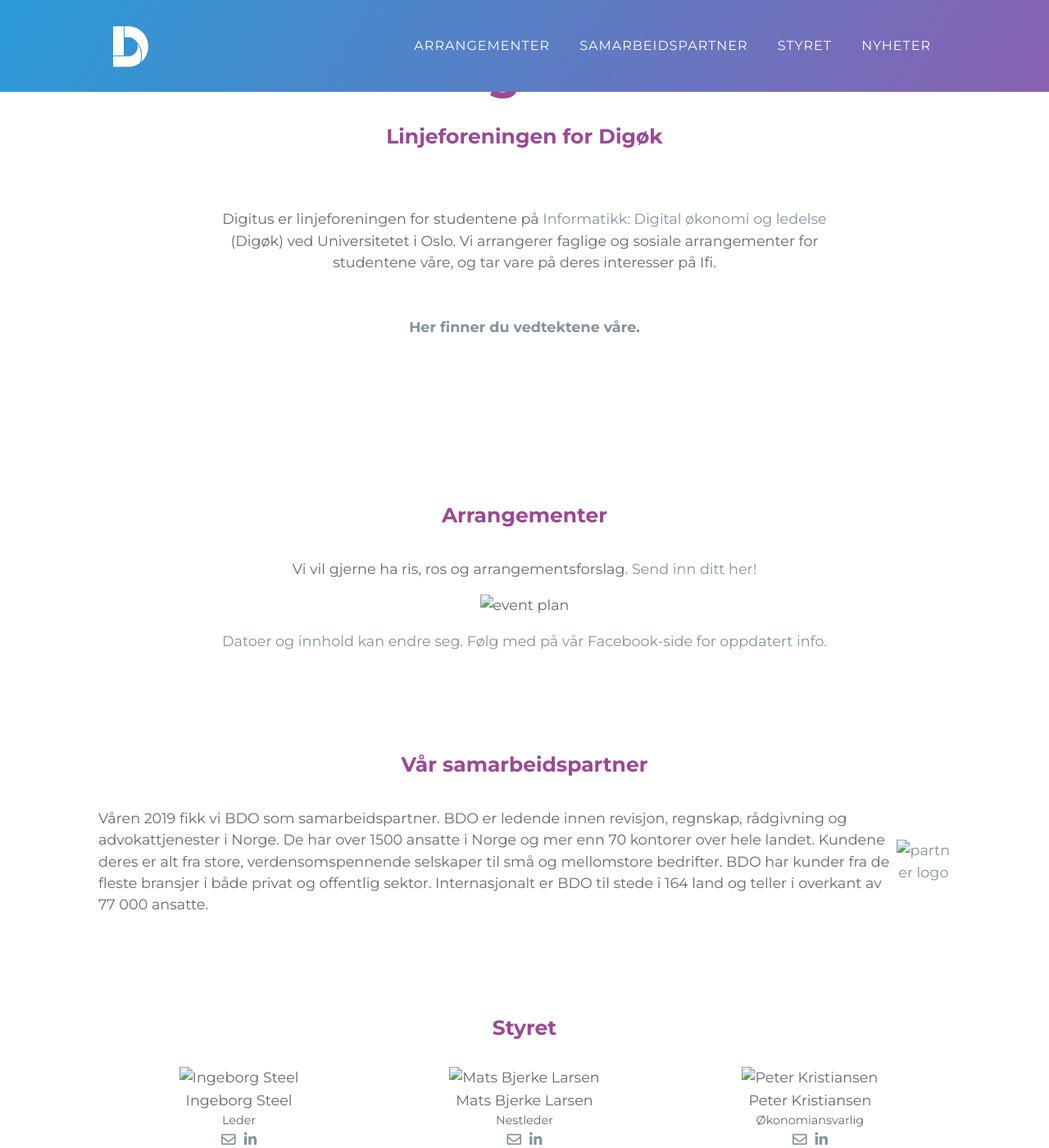
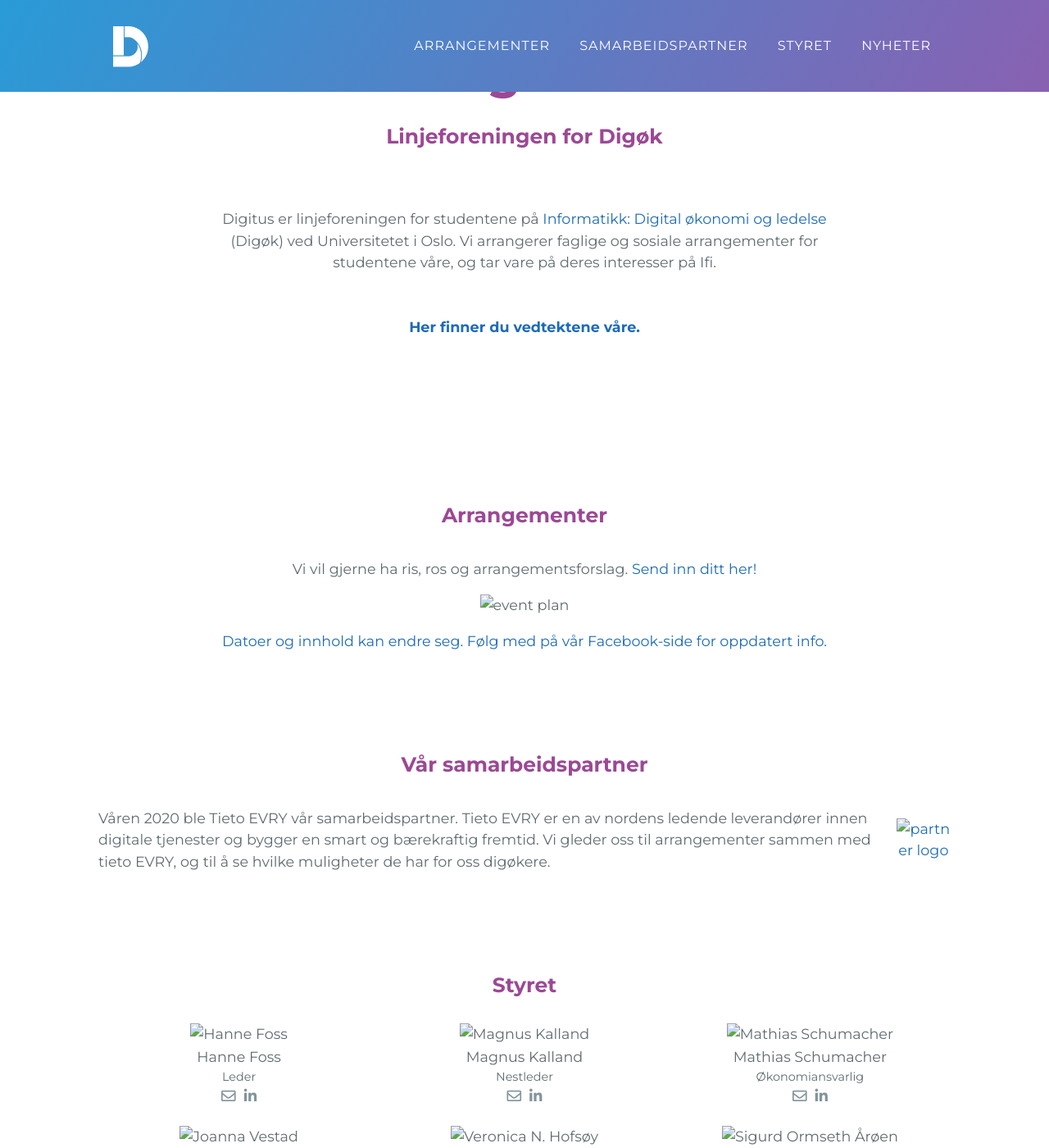
Before and after one commit to digitus-uio/digitus-uio.github.io, a Jekyll site: the page built from docs/SUPPORT.md, in a window 1280 px wide and 1400 px high, scrolled down 194 px. Shown: the whole window at 82% size. Built offline with Jekyll 4.4.1, drawn with Linux system fonts in a browser that asks for light colours; our own code applies the rules of GitHub Pages for plain Markdown files; some of the changed text lies outside the part shown.

Commit message:
removed old pictures

```diff
--- a/_config.yml
+++ b/_config.yml
@@ -12,14 +12,19 @@
 
 instagram_limit: 6
 
-partner_url: "https://www.bdo.no/nb-no/home-no"
-partner_logo: "assets/img/bdo.jpg"
-partner_text: "Våren 2019 fikk vi BDO som samarbeidspartner. BDO er ledende innen revisjon, regnskap, rådgivning og advokattjenester i Norge. De har over 1500 ansatte i Norge og mer enn 70 kontorer over hele landet. Kundene deres er alt fra store, verdensomspennende selskaper til små og mellomstore bedrifter. BDO har kunder fra de fleste bransjer i både privat og offentlig sektor. Internasjonalt er BDO til stede i 164 land og teller i overkant av 77 000 ansatte."
+partner_url: "https://www.tietoevry.com/"
+partner_logo: "assets/img/TietoEvry_logo.svg"
+partner_text: "Våren 2020 ble Tieto EVRY vår samarbeidspartner. Tieto EVRY er en av nordens ledende leverandører innen digitale tjenester og bygger en smart og bærekraftig fremtid. Vi gleder oss til arrangementer sammen med tieto EVRY, og til å se hvilke muligheter de har for oss digøkere."
 
-events_desc: "Vi vil gjerne ha ris, ros og arrangementsforslag. <a href='https://forms.gle/SUdA15MJCoLbkpNv8'>Send inn ditt her!</a>"
-events: "assets/pictures/tidslinjeh20.jpg"
+events_desc: "Vi vil gjerne ha ris, ros og arrangementsforslag. <a href='https://forms.gle/Mttzz249kaA8imkS9'>Send inn ditt her!</a>"
+events: "assets/pictures/tidslinjeV21.jpg"
 
 press: [
+  {
+    title: "Hvordan er det å studere digital økonomi og ledelse?",
+    subtitle: "UiO, 12. nau 2020",
+    link: "https://www.uio.no/studier/program/informatikk-ledelse/studiemiljo/digok-fremtidens-arbeidsoppgaver-ahlam.html",
+  },
   {
     title: "Her er nåløyet trangest",
     subtitle: "Dagens Næringsliv, 19. juli 2018",
@@ -33,7 +38,7 @@
   {
     title: "Fremtidens leder",
     subtitle: "UiO.no, 22. juni 2018",
-    link: "https://www.dn.no/utdannelse/samordna-opptak/studieretning/her-er-naloyet-trangest/2-1-381991",
+    link: "https://www.uio.no/studier/program/informatikk-ledelse/karriereintervjuer/dig%C3%B8k-julie-eld%C3%B8y.html",
   },
   {
     title: "“Alle” vil til it-studier",
@@ -54,32 +59,32 @@
 
 board_members: [
   {
-    name: "Ingeborg Steel",
-    img: "assets/pictures/Ingeborg.jpeg",
-    role: "Leder",
-    mail: "leder@digitusuio.no",
-    linkedin: "https://www.linkedin.com/in/ingeborgsteel/",
+      name: "Hanne Foss",
+      img: "assets/pictures/Hanne 2.jpeg",
+      role: "Leder",
+      mail: "leder@digitusuio.no",
+      linkedin: "https://www.linkedin.com/in/hanne-celine-foss/",
   },
   {
-    name: "Mats Bjerke Larsen",
-    img: "assets/pictures/Mats.jpeg",
-    role: "Nestleder",
-    mail: "nestleder@digitusuio.no",
-    linkedin: "https://www.linkedin.com/in/mats-bjerke-larsen-ab353b146/",
+      name: "Magnus Kalland",
+      img: "assets/pictures/Magnus.jpeg",
+      role: "Nestleder",
+      mail: "nestleder@digitusuio.no",
+      linkedin: "https://www.linkedin.com/in/magnus-helle-kalland-925a39131/",
   },
   {
-      name: "Peter Kristiansen",
-      img: "assets/pictures/Peter.jpeg",
+      name: "Mathias Schumacher",
+      img: "assets/pictures/Mathias_gammelt.jpg",
       role: "Økonomiansvarlig",
       mail: "okonomi@digitusuio.no",
-      linkedin: "https://www.linkedin.com/in/peter-kristiansen-a64041170/",
+      linkedin: "https://www.linkedin.com/in/mathias-schumacher-69a0871a4/",
   },
   {
-      name: "Kristine Grøttland",
-      img: "assets/pictures/Kristine.jpeg",
+      name: "Joanna Vestad",
+      img: "assets/pictures/Joanna_gammelt.jpg",
       role: "Eventansvarlig",
       mail: "event@digitusuio.no",
-      linkedin: "https://www.linkedin.com/in/kristine-jun-gr%C3%B8ttland-85a8a3181/",
+      linkedin: "https://www.linkedin.com/company/digitusuio/",
   },
   {
       name: "Veronica N. Hofsøy",
@@ -89,18 +94,18 @@
       linkedin: "https://www.linkedin.com/in/veronica-norum-hofs%C3%B8y-77a4591a3/",
   },
   {
-      name: "Hanne Foss",
-      img: "assets/pictures/Hanne 2.jpeg",
+      name: "Sigurd Ormseth Årøen",
+      img: "assets/pictures/Sigurd_gammelt.jpg",
       role: "PR-ansvarlig",
       mail: "pr@digitusuio.no",
-      linkedin: "https://www.linkedin.com/in/hanne-celine-foss/",
+      linkedin: "https://www.linkedin.com/in/sigurd-ormseth-%C3%A5r%C3%B8en-aaa63a1a3/",
   },
   {
-      name: "Olav H. Moseng",
-      img: "assets/pictures/Olav 1.jpeg",
+      name: "Peter Kristiansen",
+      img: "assets/pictures/Peter.jpeg",
       role: "Seniormedlem",
       mail: "senior@digitusuio.no",
-      linkedin: "https://www.linkedin.com/in/olavmoseng/",
+      linkedin: "https://www.linkedin.com/in/peter-kristiansen-a64041170/",
   },
   {
       name: "Anna Elise Dæhlen",
@@ -110,10 +115,10 @@
       linkedin: "https://www.linkedin.com/in/annaelised%C3%A6hlen/",
   },
   {
-      name: "Magnus Kalland",
-      img: "assets/pictures/Magnus.jpeg",
+      name: "Petter Johan Sandvand",
+      img: "assets/pictures/Petter_gammelt.jpg",
       role: "Styremedlem",
       mail: "styremedlem2@digitusuio.no",
-      linkedin: "https://www.linkedin.com/in/magnus-helle-kalland-925a39131/",
+      linkedin: "https://www.linkedin.com/in/pettersandvand/",
   },
 ]
--- a/assets/css/style.scss
+++ b/assets/css/style.scss
@@ -104,14 +104,11 @@
 }
 
 .main-content a {
-  color: var(--text-faded);
   text-align: center;
-  transition: color 250ms ease;
 }
 
 .main-content a:hover{
   text-decoration: none;
-  color: var(--secondary);
 }
 
 /*sets position for each section, for scrolling*/
```
Also changed, not shown: README.md, assets/pictures/Ingeborg.jpeg (deleted), assets/pictures/Kristine.jpeg (deleted), assets/pictures/Mats.jpeg (deleted), assets/pictures/Olav 1.jpeg (deleted), assets/pictures/tidslinjeh20.jpg (deleted).
